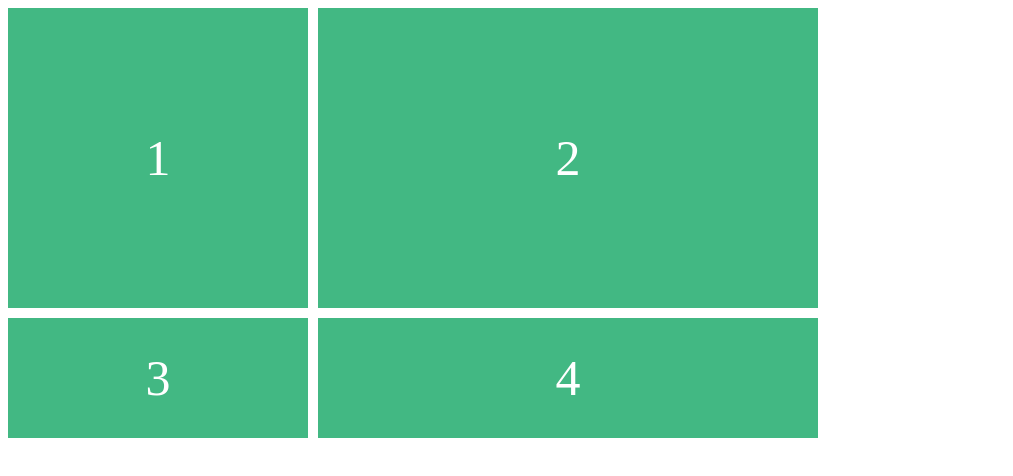
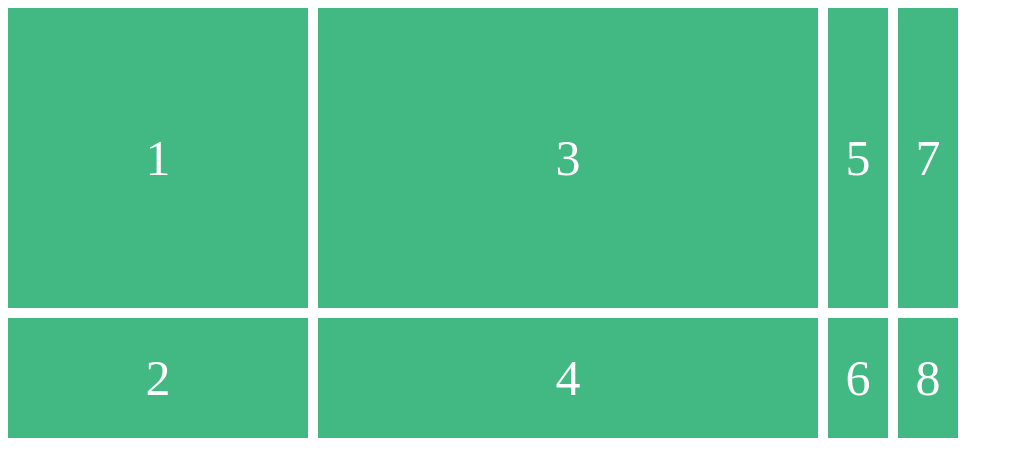
Before and after one commit to choibumsu/CSS_master, a plain HTML site: page grid/grid.html in a window 1280 px wide. Shown: the whole page, without its empty margins (0-1013 px from the left). Drawn offline with Linux system fonts and the light colour scheme.

Commit message:
[CHANGE] Grid auto-row and column

```diff
--- a/grid/grid.html
+++ b/grid/grid.html
@@ -10,6 +10,8 @@
       grid-template-rows: 300px 120px;
       grid-template-columns: 300px 500px;
       grid-gap: 10px;
+      grid-auto-columns: 60px;
+      grid-auto-flow: column;
     }
 
     .box {
@@ -28,6 +30,10 @@
     <div class="box">2</div>
     <div class="box">3</div>
     <div class="box">4</div>
+    <div class="box">5</div>
+    <div class="box">6</div>
+    <div class="box">7</div>
+    <div class="box">8</div>
   </div>
 </body>
 </html>
```
